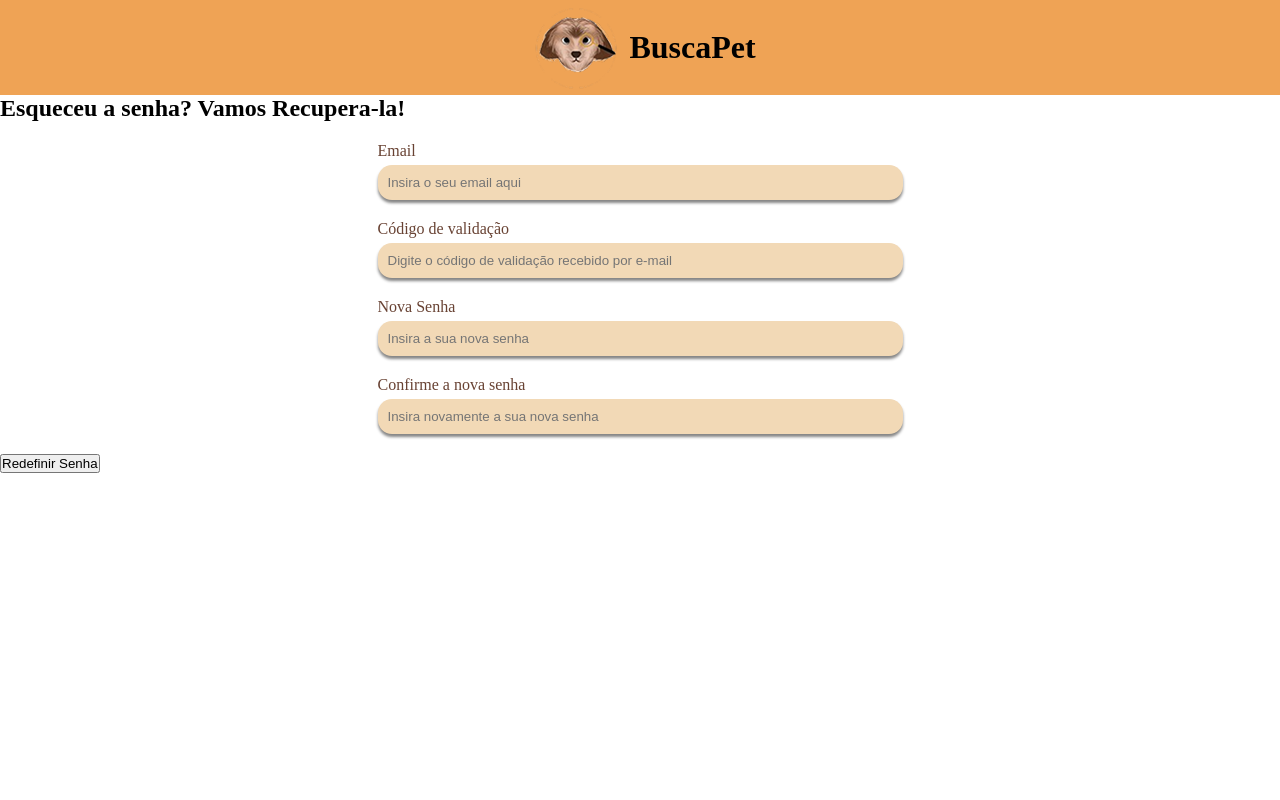
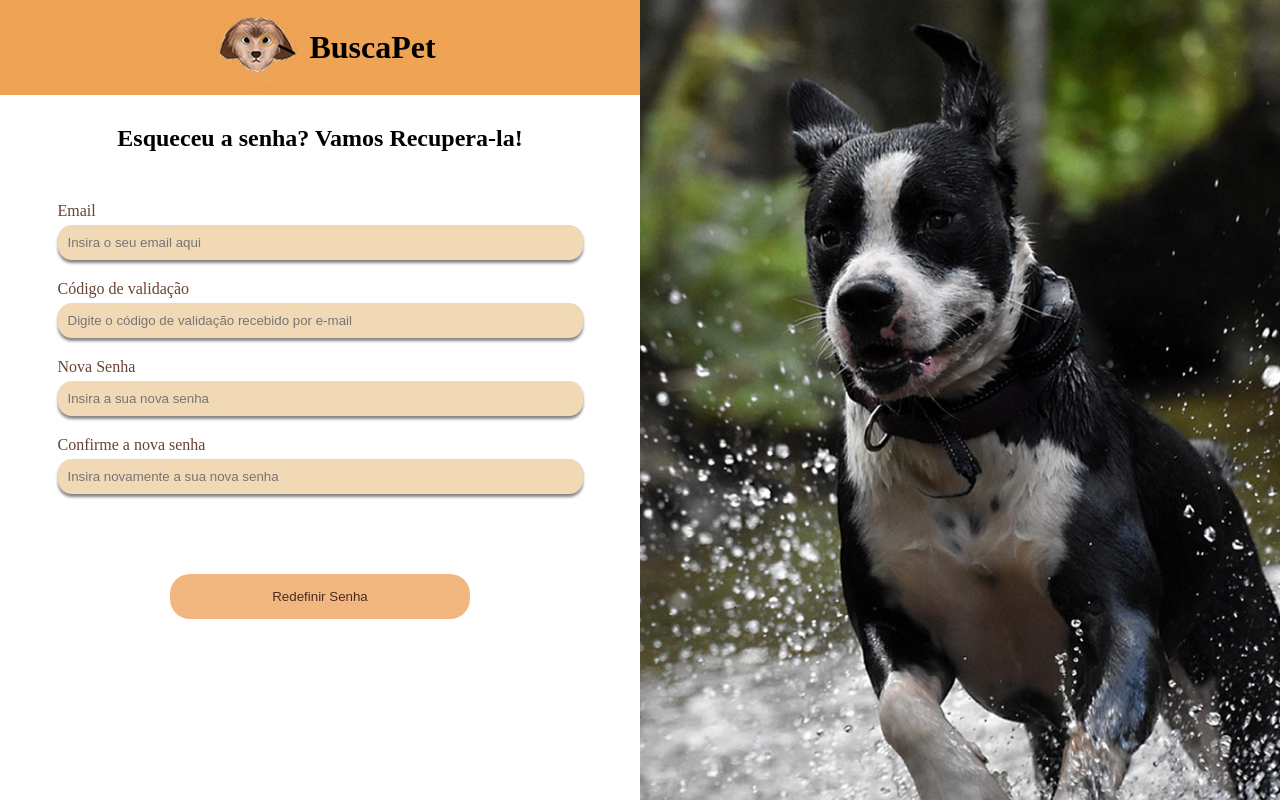
Before and after one commit to israelsouza/busca-pet, a React (Vite) app in the folder busca-pet/: page / in a window 1280 px wide. Built offline with nearby package versions, Linux system fonts and the light colour scheme.

Commit message:
style: add style na tela de rec senha

```diff
--- a/busca-pet/src/index.css
+++ b/busca-pet/src/index.css
@@ -54,7 +54,7 @@
   margin-bottom: 10px;
 }
 
-.cad__btn {
+.btn-form {
   width: 300px;
   height: 45px;
   border-radius: 20px;
@@ -66,7 +66,7 @@
   transition: 0.5s ease;
 }
 
-.cad__btn:hover {
+.btn-form:hover {
   transition: 0.4s ease;
   background-color: var(--color-600);
   color: var(--color-100);
@@ -123,6 +123,44 @@
   box-shadow: 0px 3px 3px 0px hsla(0, 0%, 0%, 0.483);
 }
 
+.imput__element:focus{
+  outline: none;
+}
+
 .imput__element--select:hover {
   cursor: pointer;
 }
+
+/* RECUPERAÇÃO DE SENHA */
+
+.rec-senha {
+  display: flex;
+}
+
+.rec-senha__form {
+  width: 50%;
+}
+
+.rec-senha__body {
+  display: flex;
+  flex-direction: column;
+  gap: 30px;
+  margin-top: 30px;
+}
+
+.rec-senha__title {
+  text-align: center;
+}
+
+.rec-senha__box-btn {
+  text-align: center;
+}
+
+.rec-senha__image {
+  background-image: url(./assets/imgs/dogInWater.png);
+  background-repeat: no-repeat;
+  background-size: cover;
+
+  min-height: 100svh;
+  width: 50%;
+}
```
